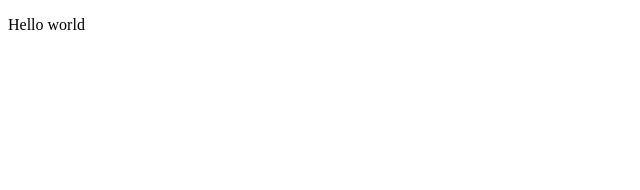
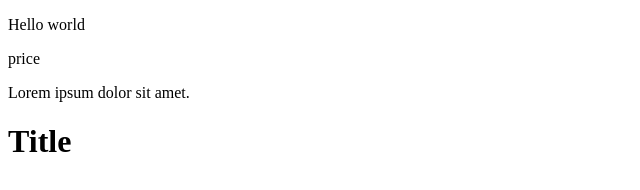
Before and after one commit to Lex-op/test, a plain HTML site: page index.html in a window 1280 px wide. Shown: the whole page, without its empty margins (0-640 px from the left). Drawn offline with Linux system fonts and the light colour scheme.

Commit message:
commit dev

```diff
--- a/index.html
+++ b/index.html
@@ -7,5 +7,8 @@
 </head>
 <body>
    <p>Hello world</p>
+   <p>price</p>
+   <p>Lorem ipsum dolor sit amet.</p>
+   <h1>Title</h1>
 </body>
 </html>
```
